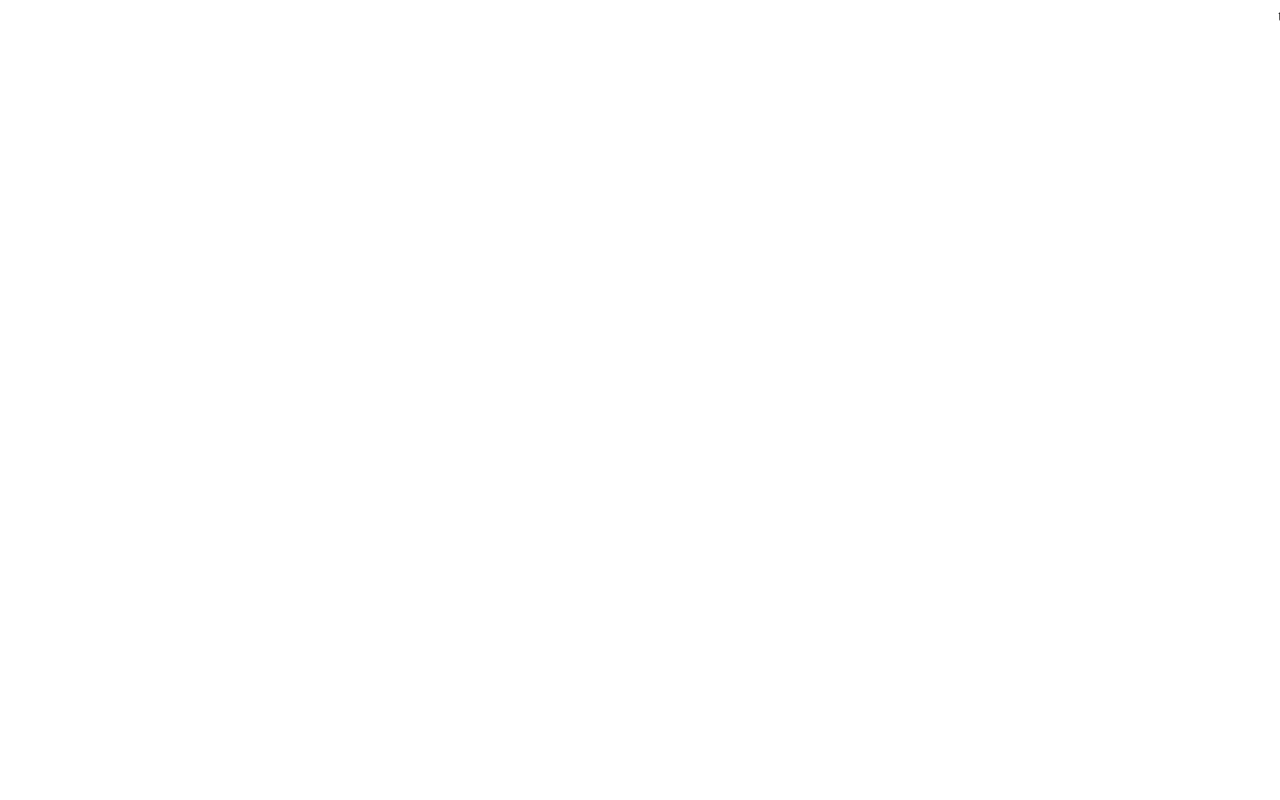
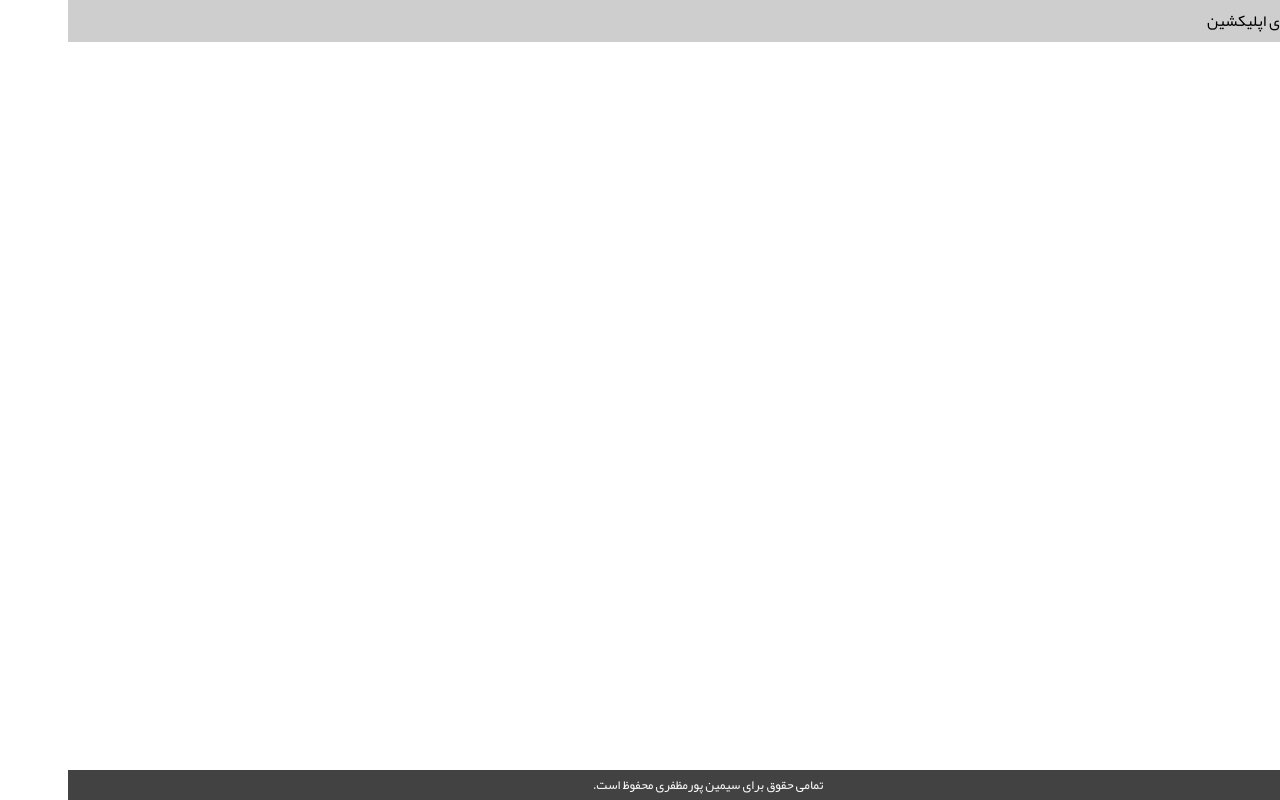
Before and after one commit to 30miinpm/web, a Next.js app: page / in a window 1280 px wide. Built offline with nearby package versions, Linux system fonts and the light colour scheme.

Commit message:
feat: :sparkles: add navigation component
bootstrap a simple navbar and a footer !

Signed-off-by: Soren Abedi <soren.abedi@gmail.com>

```diff
--- a/pages/_app.jsx
+++ b/pages/_app.jsx
@@ -1,10 +1,13 @@
 import React from 'react';
+import MyNavigation from 'src/components/global/navigation';
 import 'src/assets/scss/global.scss';
 
 function MyApp({ Component, pageProps }) {
     return (
         <>
-            <Component {...pageProps} />
+            <MyNavigation>
+                <Component {...pageProps} />
+            </MyNavigation>
         </>
     );
 }
--- /dev/null
+++ b/src/components/global/navigation/footer/footer.module.scss
@@ -0,0 +1,12 @@
+.footerContainer {
+    position: absolute;
+    right: 0;
+    bottom: 0;
+    width: 100%;
+    height: 30px;
+    background-color: #424242;
+    color: #fff;
+    padding: 2px 10px;
+    text-align: center;
+    font-size: 0.8rem;
+}
--- /dev/null
+++ b/src/components/global/navigation/footer/index.js
@@ -0,0 +1,11 @@
+import React from 'react';
+import styles from './footer.module.scss';
+
+const MyNavigationFooter = () => {
+    return (
+        <div className={styles.footerContainer}>
+            تمامی حقوق برای سیمین پورمظفری محفوظ است.
+        </div>
+    );
+};
+export default MyNavigationFooter;
--- /dev/null
+++ b/src/components/global/navigation/index.js
@@ -0,0 +1,14 @@
+import React from 'react';
+import MyNavigationNavbar from './navbar';
+import MyNavigationFooter from './footer';
+
+const MyNavigation = ({ children }) => {
+    return (
+        <>
+            <MyNavigationNavbar />
+            {children}
+            <MyNavigationFooter />
+        </>
+    );
+};
+export default MyNavigation;
--- /dev/null
+++ b/src/components/global/navigation/navbar/index.js
@@ -0,0 +1,7 @@
+import React from 'react';
+import styles from './navbar.module.scss';
+
+const MyNavigationNavbar = () => {
+    return <div className={styles.navbarContainer}>فضای منوی اپلیکشین</div>;
+};
+export default MyNavigationNavbar;
--- /dev/null
+++ b/src/components/global/navigation/navbar/navbar.module.scss
@@ -0,0 +1,4 @@
+.navbarContainer {
+    background-color: #cecece;
+    padding: 5px 10px;
+}
```
